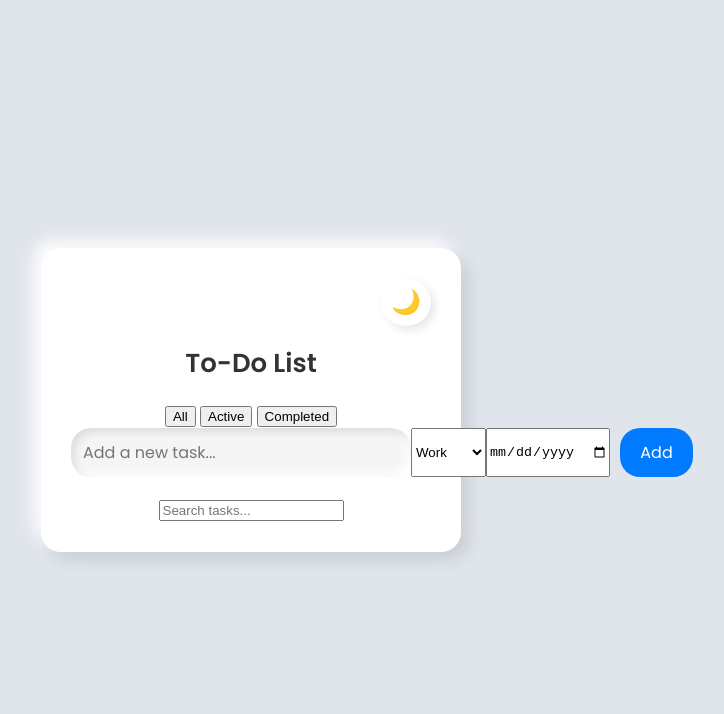
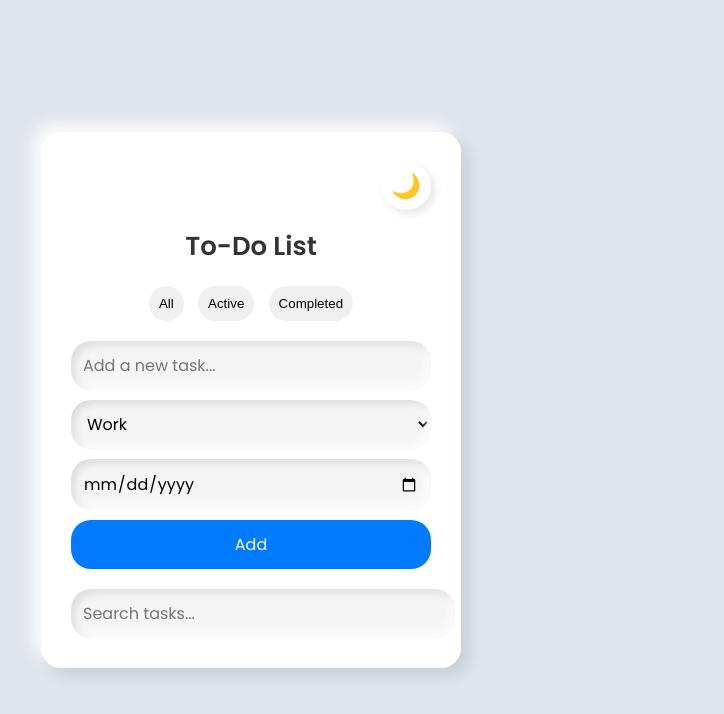
Before and after one commit to DA-Rivindi/todo-list-app, a plain HTML site: page index.html in a window 1280 px wide. Shown: the whole page, without its empty margins (389-1113 px from the left). Drawn offline with Linux system fonts and the light colour scheme.

Commit message:
Update style.css

```diff
--- a/style.css
+++ b/style.css
@@ -1,6 +1,6 @@
-/* Importing Poppins font */
 @import url('https://fonts.googleapis.com/css2?family=Poppins:wght@400;600&display=swap');
 
+/* Global Styles */
 body {
     font-family: 'Poppins', sans-serif;
     background-color: #e0e5ec;
@@ -24,14 +24,14 @@ body {
     transition: background-color 0.3s ease, box-shadow 0.3s ease;
 }
 
-/* Heading styling */
+/* Heading Styling */
 h1 {
     font-size: 26px;
     color: #333;
     margin-bottom: 20px;
 }
 
-/* Theme toggle button with Neumorphism */
+/* Theme Toggle Button */
 .theme-toggle-container {
     text-align: right;
 }
@@ -52,15 +52,15 @@ h1 {
     background: #f0f0f0;
 }
 
-/* Input and Button styles */
+/* Input and Button Styles */
 .input-container {
     display: flex;
-  justify-content: space-between;
+    flex-direction: column;
+    gap: 10px;
     margin-bottom: 20px;
 }
 
 #todo-input {
-  flex: 1;
     padding: 12px;
     border: none;
     border-radius: 20px;
@@ -68,12 +68,12 @@ h1 {
     box-shadow: inset 4px 4px 8px rgba(0, 0, 0, 0.1),
                 inset -4px -4px 8px rgba(255, 255, 255, 0.9);
     font-size: 16px;
-  font-family: 'Poppins', sans-serif; /* Ensure font style matches */
+    font-family: 'Poppins', sans-serif;
     transition: box-shadow 0.3s ease;
 }
 
 #todo-input::placeholder {
-  font-family: 'Poppins', sans-serif; /* Ensure placeholder text uses the Poppins font */
+    font-family: 'Poppins', sans-serif;
 }
 
 #todo-input:focus {
@@ -82,18 +82,27 @@ h1 {
                 inset -6px -6px 12px rgba(255, 255, 255, 0.9);
 }
 
-/* Button styling */
+#category, #due-date {
+    padding: 12px;
+    border: none;
+    border-radius: 20px;
+    background-color: #f5f5f5;
+    box-shadow: inset 4px 4px 8px rgba(0, 0, 0, 0.1),
+                inset -4px -4px 8px rgba(255, 255, 255, 0.9);
+    font-size: 16px;
+    font-family: 'Poppins', sans-serif;
+}
+
 #add-btn {
     background-color: #007bff;
     color: white;
     border: none;
     padding: 12px 20px;
     border-radius: 20px;
-  margin-left: 10px;
     cursor: pointer;
     transition: background-color 0.3s ease, transform 0.2s ease;
     font-size: 16px;
-  font-family: 'Poppins', sans-serif; /* Ensure font style matches */
+    font-family: 'Poppins', sans-serif;
 }
 
 #add-btn:hover {
@@ -101,14 +110,45 @@ h1 {
     transform: translateY(-2px);
 }
 
-/* Task list styling */
+/* Filter Buttons */
+.filter-buttons {
+    margin-bottom: 20px;
+}
+
+.filter-buttons button {
+    background-color: #f0f0f0;
+    border: none;
+    padding: 10px;
+    margin: 0 5px;
+    border-radius: 20px;
+    cursor: pointer;
+}
+
+.filter-buttons button:hover {
+    background-color: #e0e5ec;
+}
+
+/* Search Input */
+#search {
+    padding: 12px;
+    border: none;
+    border-radius: 20px;
+    background-color: #f5f5f5;
+    box-shadow: inset 4px 4px 8px rgba(0, 0, 0, 0.1),
+                inset -4px -4px 8px rgba(255, 255, 255, 0.9);
+    font-size: 16px;
+    font-family: 'Poppins', sans-serif;
+    width: 100%;
+}
+
+/* Task List */
 #todo-list {
     list-style-type: none;
     padding: 0;
     margin-top: 20px;
 }
 
-/* Task item styling */
+/* Task Item */
 li {
     background-color: #f5f5f5;
     padding: 14px;
@@ -120,6 +160,7 @@ li {
     box-shadow: 4px 4px 8px rgba(0, 0, 0, 0.1),
                 -4px -4px 8px rgba(255, 255, 255, 0.9);
     transition: background-color 0.3s ease, transform 0.2s ease;
+    animation: fadeIn 0.3s ease forwards;
 }
 
 li:hover {
@@ -127,7 +168,7 @@ li:hover {
     transform: translateY(-2px);
 }
 
-/* Remove button with icon */
+/* Remove Button */
 button.remove-btn {
     background-color: #dc3545;
     color: white;
@@ -142,11 +183,7 @@ button.remove-btn {
     display: flex;
     align-items: center;
     justify-content: center;
-  font-family: 'Poppins', sans-serif; /* Ensure font style matches */
-}
-
-button.remove-btn i {
-  margin-left: 0;
+    font-family: 'Poppins', sans-serif;
 }
 
 button.remove-btn:hover {
@@ -154,14 +191,14 @@ button.remove-btn:hover {
     transform: scale(1.05);
 }
 
-/* Completed task styling */
+/* Completed Task */
 li.completed {
     text-decoration: line-through;
     color: gray;
     opacity: 0.7;
 }
 
-/* Dark mode styles */
+/* Dark Mode */
 body.dark-mode {
     background-color: #181818;
 }
@@ -172,21 +209,19 @@ body.dark-mode {
                 -8px -8px 15px rgba(255, 255, 255, 0.2);
 }
 
-body.dark-mode #todo-input {
+#todo-input.dark-mode {
     background-color: #333;
-  box-shadow: inset 4px 4px 8px rgba(0, 0, 0, 0.3),
-              inset -4px -4px 8px rgba(255, 255, 255, 0.1);
 }
 
-body.dark-mode #add-btn {
+#add-btn.dark-mode {
     background-color: #0056b3;
 }
 
-body.dark-mode li {
+#todo-list li.dark-mode {
     background-color: #333;
 }
 
-/* Smooth transition for input and list items */
+/* Smooth Transition for Input and List Items */
 #todo-input,
 #add-btn {
     transition: all 0.3s ease;
@@ -198,9 +233,6 @@ li {
     animation: fadeIn 0.3s ease forwards;
 }
 
-@keyframes fadeIn {
-  to {
-    opacity: 1;
-    transform: translateY(0);
+li.removing {
+    animation: fadeOut 0.3s ease forwards;
 }
-}
```
Lines whose indentation alone changed are shown as unchanged.
